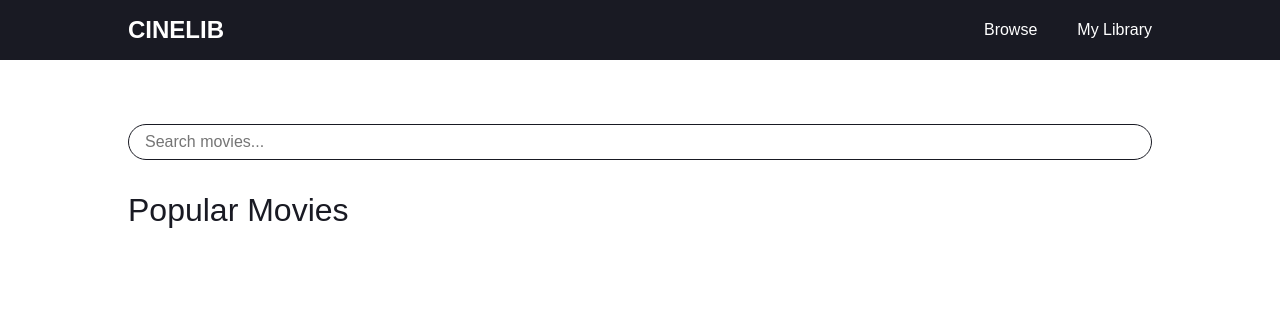
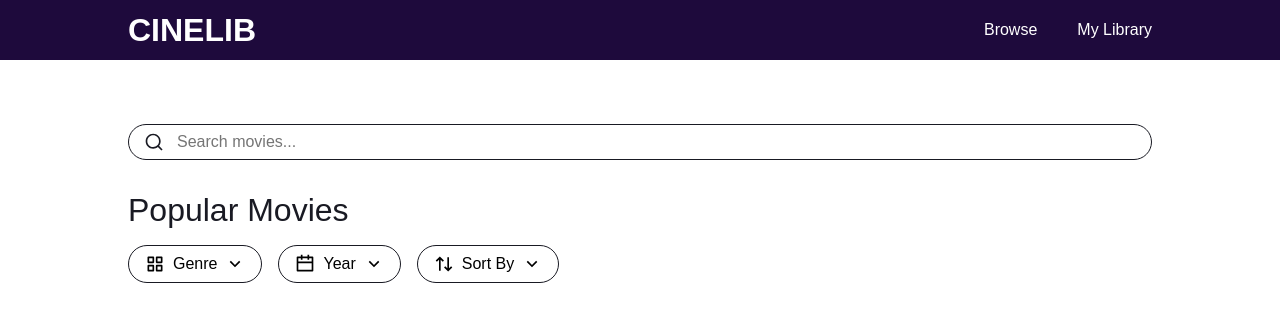
Before and after one commit to gianworks/cinelib, a React (Vite) app in the folder frontend/: page / in a window 1280 px wide. Shown: the top 322 px of the page. Built offline with nearby package versions, Linux system fonts and the light colour scheme.

Commit message:
feat: add DropdownButton component and integrate with Browse feature; update styles

```diff
--- a/frontend/package.json
+++ b/frontend/package.json
@@ -13,6 +13,7 @@
     "@fontsource-variable/space-grotesk": "^5.3.0",
     "react": "^19.2.8",
     "react-dom": "^19.2.8",
+    "react-icons": "^5.7.0",
     "react-router-dom": "^7.18.4"
   },
   "devDependencies": {
--- /dev/null
+++ b/frontend/src/components/DropdownButton.module.css
@@ -0,0 +1,40 @@
+.dropdown-button {
+  position: relative;
+  background-color: transparent;
+  border: 1px solid var(--secondary-color);
+  transition: color 0.2s ease, border-color 0.2s ease;
+}
+.dropdown-button-active {
+  color: var(--primary-color);
+  border-color: var(--primary-color);
+}
+.dropdown-button-content {
+  display: flex;
+  align-items: center;
+  gap: 8px;
+}
+.dropdown-button-icon {
+  height: 20px;
+  width: 20px;
+}
+.dropdown-menu {
+  position: absolute;
+  display: flex;
+  flex-direction: column;
+  min-width: 160px;
+  padding: 4px;
+  border-radius: 16px;
+  box-shadow: 0px 8px 8px 0px hsla(0, 0%, 0%, 0.2);
+  overflow: auto;
+  z-index: 1;
+}
+.dropdown-menu button {
+  /* padding: 0px 0px; */
+  text-align: left;
+  background-color: transparent;
+  border: none;
+  border-radius: 0px;
+}
+.dropdown-menu button:hover {
+  color: var(--primary-color);
+}
--- /dev/null
+++ b/frontend/src/components/DropdownButton.tsx
@@ -0,0 +1,60 @@
+import type { IconType } from "react-icons";
+import { RiArrowDownSLine } from "react-icons/ri";
+import styles from "./DropdownButton.module.css";
+
+type DropdownButtonProps = {
+  icon?: IconType;
+  label: string;
+  options: string[];
+  selectedOption: string | null;
+  isOpen: boolean;
+  onToggle: () => void;
+  onSelect: (option: string | null) => void;
+};
+
+function DropdownButton({
+  icon: Icon,
+  label,
+  options,
+  selectedOption,
+  isOpen,
+  onToggle,
+  onSelect,
+}: DropdownButtonProps) {
+  function handleSelect(option: string) {
+    onSelect(option === "All" ? null : option);
+    onToggle();
+  }
+
+  return (
+    <div>
+      <button
+        className={`${styles["dropdown-button"]} ${
+          isOpen || selectedOption !== null
+            ? styles["dropdown-button-active"]
+            : ""
+        }`}
+        onClick={onToggle}
+      >
+        <div className={styles["dropdown-button-content"]}>
+          {Icon && <Icon className={styles["dropdown-button-icon"]} />}
+          {selectedOption ?? label}
+          <RiArrowDownSLine className={styles["dropdown-button-icon"]} />
+        </div>
+      </button>
+
+      {isOpen && (
+        <div className={styles["dropdown-menu"]}>
+          <button onClick={() => handleSelect("All")}>All</button>
+          {options.map((option) => (
+            <button key={option} onClick={() => handleSelect(option)}>
+              {option}
+            </button>
+          ))}
+        </div>
+      )}
+    </div>
+  );
+}
+
+export default DropdownButton;
--- a/frontend/src/components/Navbar.module.css
+++ b/frontend/src/components/Navbar.module.css
@@ -6,7 +6,7 @@
   width: auto;
   height: 60px;
   color: white;
-  background-color: var(--secondary-color);
+  background-color: var(--navbar-color);
 }
 .logo {
   padding-right: 40px;
--- a/frontend/src/components/SearchBar.module.css
+++ b/frontend/src/components/SearchBar.module.css
@@ -1,8 +1,22 @@
 .search-bar {
+  position: relative;
   width: 100%;
 }
 .search-bar input {
   width: 100%;
-  padding: 8px 16px;
+  padding: 8px 16px 8px 48px;
   border-radius: 50px;
 }
+.search-icon {
+  position: absolute;
+  height: 20px;
+  width: 20px;
+  top: 50%;
+  left: 16px;
+  transform: translateY(-50%);
+  pointer-events: none;
+  transition: color 0.2s ease;
+}
+.search-bar:focus-within .search-icon {
+  color: var(--primary-color);
+}
--- a/frontend/src/components/SearchBar.tsx
+++ b/frontend/src/components/SearchBar.tsx
@@ -1,3 +1,4 @@
+import { RiSearchLine } from "react-icons/ri";
 import style from "./SearchBar.module.css";
 
 type SearchBarProps = {
@@ -8,6 +9,7 @@ type SearchBarProps = {
 function SearchBar({ placeholder, onSearch }: SearchBarProps) {
   return (
     <div className={style["search-bar"]}>
+      <RiSearchLine className={style["search-icon"]} />
       <input
         placeholder={placeholder}
         onChange={(e) => onSearch(e.target.value)}
--- a/frontend/src/features/browse/Browse.module.css
+++ b/frontend/src/features/browse/Browse.module.css
@@ -5,3 +5,16 @@
   width: 100%;
   padding: 64px 128px;
 }
+.section-header {
+  display: flex;
+  flex-direction: column;
+  gap: 16px;
+}
+.filters {
+  display: flex;
+  gap: 16px;
+}
+.movie-grid {
+  width: 100%;
+  display: flex;
+}
--- a/frontend/src/features/browse/Browse.tsx
+++ b/frontend/src/features/browse/Browse.tsx
@@ -1,11 +1,75 @@
+import { useState, useEffect, useRef } from "react";
 import SearchBar from "../../components/SearchBar";
+import DropdownButton from "../../components/DropdownButton";
 import style from "./Browse.module.css";
+import { RiFunctionLine, RiCalendarLine, RiArrowUpDownLine } from "react-icons/ri";
 
 function Browse() {
-  return(
+  const genres = ["Action", "Adventure", "Horror", "Sci-Fi"];
+  const years = ["2026", "2025", "2024", "2023"];
+  const sortOptions = ["Popularity", "Rating", "Release Date", "Title"];
+
+  const [selectedGenre, setSelectedGenre] = useState<string | null>(null);
+  const [selectedYear, setSelectedYear] = useState<string | null>(null);
+  const [selectedSort, setSelectedSort] = useState<string | null>(null);
+
+  const [activeDropdown, setActiveDropdown] = useState<string | null>(null);
+
+  const filtersRef = useRef<HTMLDivElement>(null);
+
+  function handleToggle(dropdown: string) {
+    setActiveDropdown((current) => (current === dropdown ? null : dropdown));
+  }
+
+  // close dropdown when clicking outside
+  useEffect(() => {
+    const handleClickOutside = (e: MouseEvent) =>
+      filtersRef.current &&
+      !filtersRef.current.contains(e.target as Node) &&
+      setActiveDropdown(null);
+
+    document.addEventListener("click", handleClickOutside);
+    return () => document.removeEventListener("click", handleClickOutside);
+  }, []);
+
+  return (
     <div className={style.main}>
       <SearchBar placeholder="Search movies..." onSearch={() => {}} />
-      <h1>Popular Movies</h1>
+      <div className={style["section-header"]}>
+        <h1>Popular Movies</h1>
+        <div ref={filtersRef} className={style.filters}>
+          <DropdownButton
+            icon={RiFunctionLine}
+            label="Genre"
+            options={genres}
+            selectedOption={selectedGenre}
+            isOpen={activeDropdown === "genre"}
+            onToggle={() => handleToggle("genre")}
+            onSelect={setSelectedGenre}
+          />
+          <DropdownButton
+            icon={RiCalendarLine}
+            label="Year"
+            options={years}
+            selectedOption={selectedYear}
+            isOpen={activeDropdown === "year"}
+            onToggle={() => handleToggle("year")}
+            onSelect={setSelectedYear}
+          />
+          <DropdownButton
+            icon={RiArrowUpDownLine}
+            label="Sort By"
+            options={sortOptions}
+            selectedOption={selectedSort}
+            isOpen={activeDropdown === "sort"}
+            onToggle={() => handleToggle("sort")}
+            onSelect={setSelectedSort}
+          />
+        </div>
+      </div>
+      <div className={style["movie-grid"]}>
+
+      </div>
     </div>
   );
 }
--- a/frontend/src/styles/index.css
+++ b/frontend/src/styles/index.css
@@ -6,9 +6,10 @@
   --favorite-color: #fb7185;
   --rating-color: #f59e0b;
 
-  /* --fw-regular: 400; */
   --fw-medium: 500;
   --fw-bold: 700;
+
+  font-size: 16px;
 }
 * {
   margin: 0;
@@ -17,22 +18,37 @@
 }
 body {
   font-family: "Space Grotesk Variable", sans-serif;
+  font-size: 1rem;
   color: var(--secondary-color);
 }
 h1 {
+  font-size: 2rem;
   font-weight: var(--fw-medium);
 }
+h2 {
+  font-size: 1.5rem;
+  font-weight: var(--fw-medium);
+}
+h3 {
+  font-size: 1.25rem;
+  font-weight: var(--fw-medium);
+}
+input, button {
+  font-family: inherit;
+  font-size: inherit;
+}
 input {
-  font-family: inherit;
-  font-size: 16px;
   border: 1px solid var(--secondary-color);
+  transition: border-color 0.2s ease, box-shadow 0.2s ease;
 }
 input:focus {
   outline: none;
   border-color: var(--primary-color);
+  box-shadow: 0 0 0 1px var(--primary-color);
 }
 button {
-  font-family: inherit;
+  padding: 8px 16px;
+  border-radius: 50px;
   cursor: pointer;
 }
 a {
```
Also changed, not shown: 1 other file (tests, documents, lock files or other folders).
